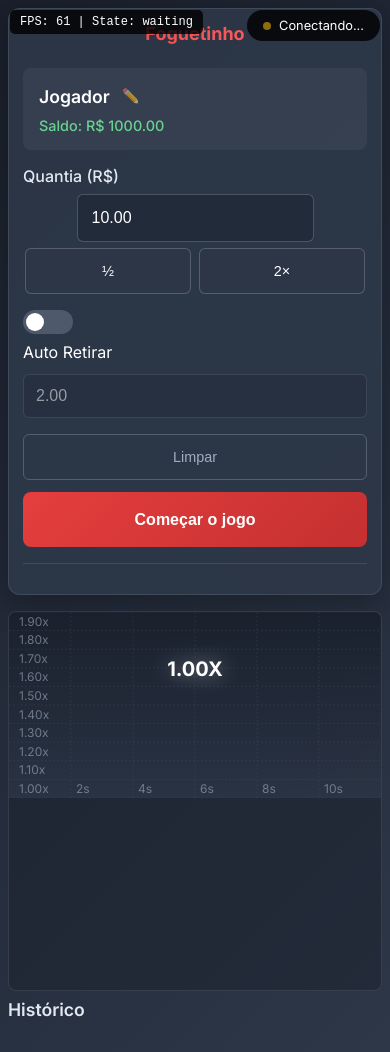
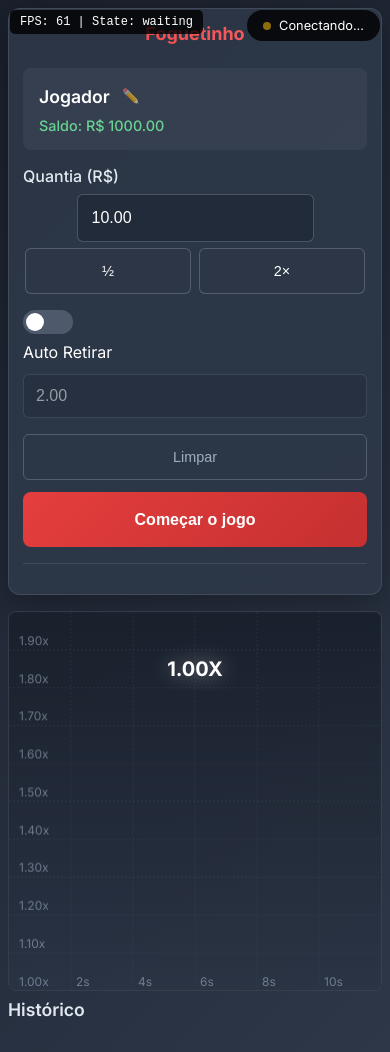
Before and after one commit to HenriqueVictorio/crash-rocket-game, a website: page client/index.html in a window 390 px wide. Drawn offline with nearby package versions, Linux system fonts and the light colour scheme.

Commit message:
Update mobile.css

```diff
--- a/client/css/mobile.css
+++ b/client/css/mobile.css
@@ -45,6 +45,21 @@
     .canvas-container {
         min-height: 50vh;
         margin-bottom: 0;
+        display: flex;
+        flex-direction: column;
+    }
+
+    .canvas-container::after {
+        content: none;
+    }
+
+    #gameCanvas,
+    .game-canvas {
+        flex: 1;
+    }
+
+    .game-overlay {
+        inset: 0;
     }
 
     .leaderboard-section {
```
